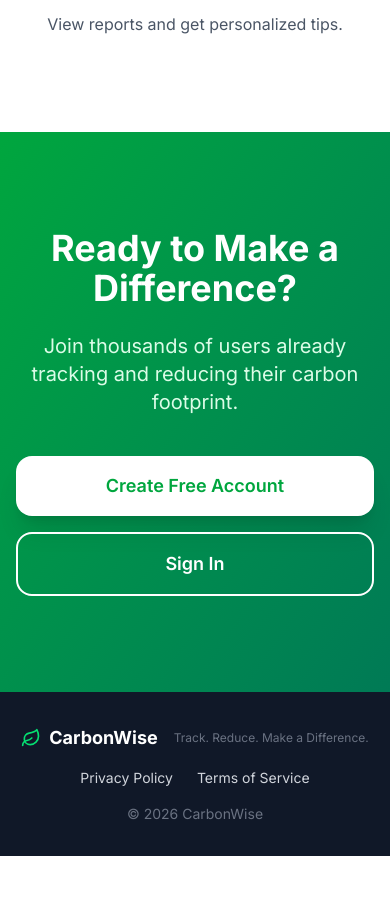
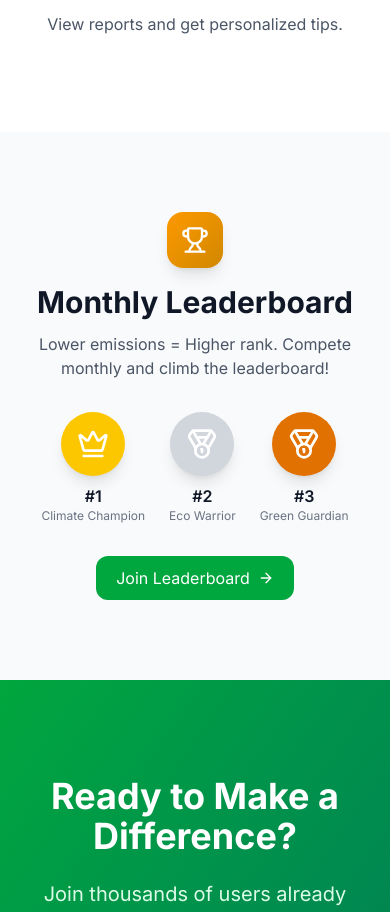
Before and after one commit to Glitxhed-Frenzy/Final_yearProject, a React (Vite) app in the folder carbon-frontend/: page / in a window 390 px wide. Shown: the part 5501-6413 px from the top of the page. Before the commit the page ends 6357 px from the top, so only its background shows below. Built offline with nearby package versions, Linux system fonts and the light colour scheme.

Commit message:
Add monthly leaderboard section with ranking and join functionality

```diff
--- a/carbon-frontend/src/frontend/pages/Welcome.jsx
+++ b/carbon-frontend/src/frontend/pages/Welcome.jsx
@@ -29,7 +29,10 @@ import {
   Download,
   Share2,
   Activity,
-  Lightbulb
+  Lightbulb,
+  Trophy,
+  Crown,
+  Medal
 } from "lucide-react";
 
 export default function Welcome() {
@@ -450,6 +453,56 @@ export default function Welcome() {
   </div>
 </section>
 
+  {/* ============================================ */}
+{/* LEADERBOARD SECTION */}
+{/* ============================================ */}
+<section className="py-20 bg-gray-50">
+  <div className="max-w-7xl mx-auto px-4 sm:px-6 lg:px-8 text-center">
+
+    <div className="flex justify-center mb-4">
+      <div className="w-14 h-14 bg-gradient-to-br from-amber-500 to-yellow-600 rounded-2xl flex items-center justify-center shadow-lg">
+        <Trophy className="w-7 h-7 text-white" />
+      </div>
+    </div>
+
+    <h2 className="text-3xl font-bold text-gray-900 mb-3">Monthly Leaderboard</h2>
+    <p className="text-gray-600 max-w-2xl mx-auto mb-8">
+      Lower emissions = Higher rank. Compete monthly and climb the leaderboard!
+    </p>
+
+    <div className="flex justify-center gap-6 mb-8">
+      <div className="text-center">
+        <div className="w-16 h-16 bg-yellow-400 rounded-full flex items-center justify-center mx-auto shadow-lg">
+          <Crown className="w-8 h-8 text-white" />
+        </div>
+        <p className="font-semibold text-gray-900 mt-2">#1</p>
+        <p className="text-xs text-gray-500">Climate Champion</p>
+      </div>
+      <div className="text-center">
+        <div className="w-16 h-16 bg-gray-300 rounded-full flex items-center justify-center mx-auto shadow-lg">
+          <Medal className="w-8 h-8 text-white" />
+        </div>
+        <p className="font-semibold text-gray-900 mt-2">#2</p>
+        <p className="text-xs text-gray-500">Eco Warrior</p>
+      </div>
+      <div className="text-center">
+        <div className="w-16 h-16 bg-amber-600 rounded-full flex items-center justify-center mx-auto shadow-lg">
+          <Medal className="w-8 h-8 text-white" />
+        </div>
+        <p className="font-semibold text-gray-900 mt-2">#3</p>
+        <p className="text-xs text-gray-500">Green Guardian</p>
+      </div>
+    </div>
+
+    <Link
+      to="/signup"
+      className="inline-flex items-center gap-2 px-5 py-2.5 bg-green-600 text-white rounded-xl hover:bg-green-700 transition"
+    >
+      Join Leaderboard <ArrowRight className="w-4 h-4" />
+    </Link>
+  </div>
+</section>
+
       {/* ============================================ */}
       {/* FINAL CTA SECTION */}
       {/* ============================================ */}
```
